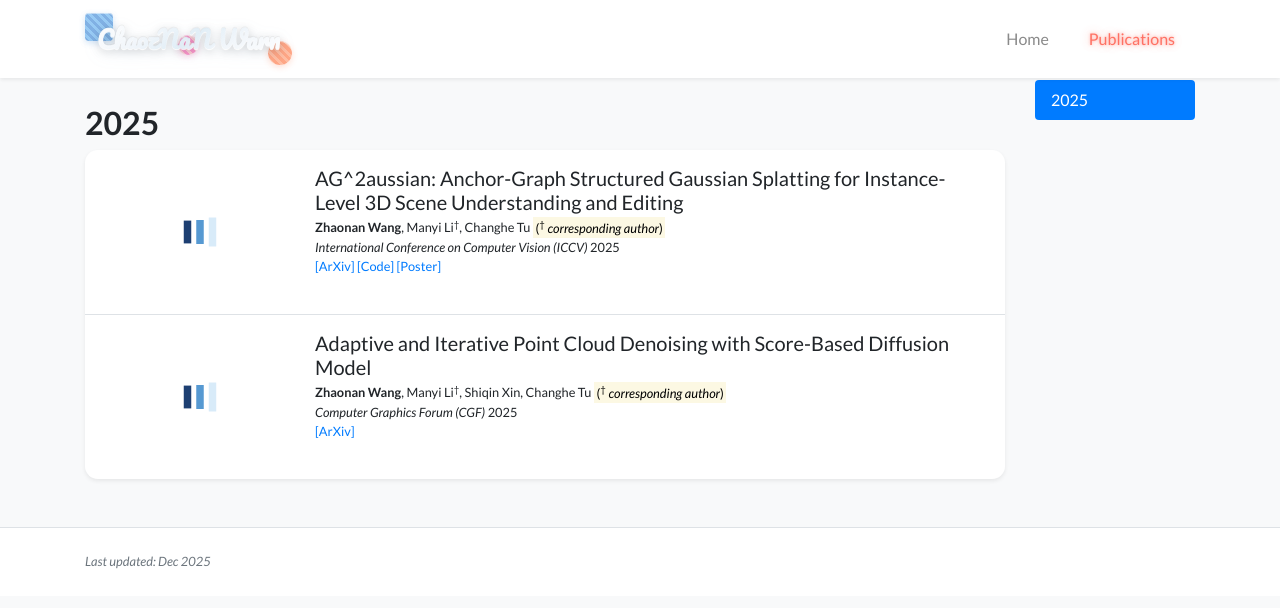
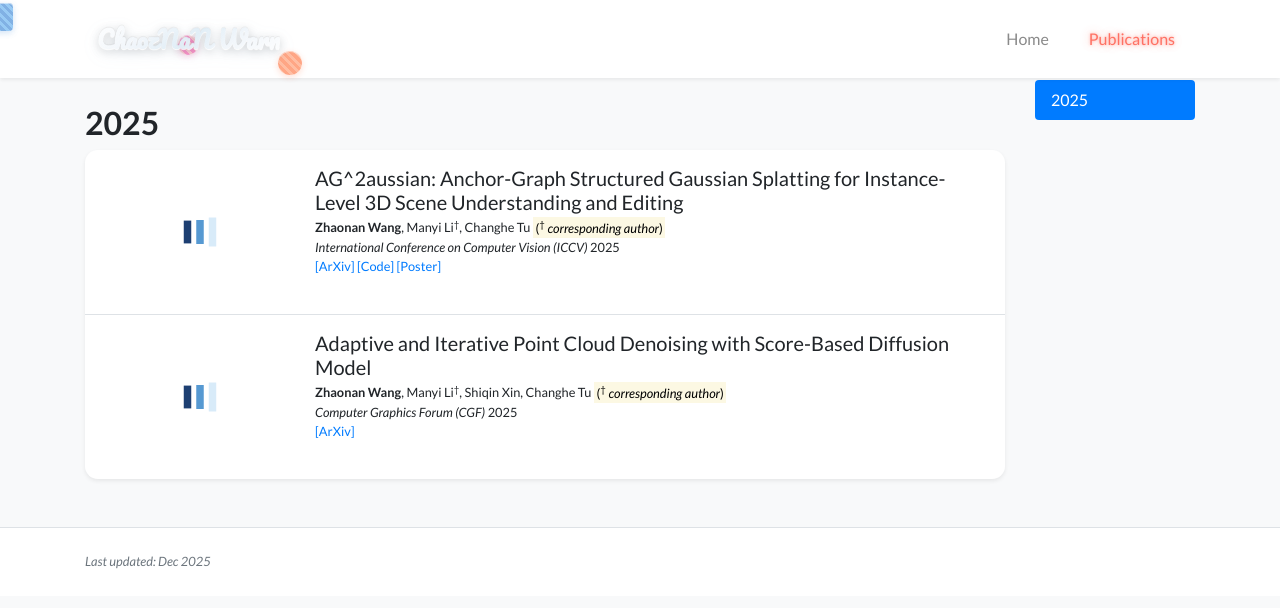
Before and after one commit to DyllanElliia/dyllanelliia.github.io, a Jekyll site: the page built from publications.html, in a window 1280 px wide. Shown: the top 608 px of the page. Built offline with Jekyll 4.4.1, drawn with Linux system fonts in a browser that asks for light colours; nearby versions of some CDN libraries; a style sheet for code colours, icons or effects is not loaded.

Commit message:
Update global.css

```diff
--- a/assets/css/global.css
+++ b/assets/css/global.css
@@ -120,8 +120,8 @@ h1, h2, h3, h4, h5, h6,
 .zebra-square {
     width: 28px;
     height: 28px;
-    top: 0px;
-    left: 0px;
+    top: -10px;
+    left: -100px;
     background: repeating-linear-gradient(
         45deg,
         #4A90D9,
@@ -139,8 +139,8 @@ h1, h2, h3, h4, h5, h6,
 .zebra-circle {
     width: 24px;
     height: 24px;
-    bottom: 0px;
-    right: 0px;
+    bottom: -10px;
+    right: -10px;
     background: repeating-linear-gradient(
         45deg,
         #FF7F50,
```
